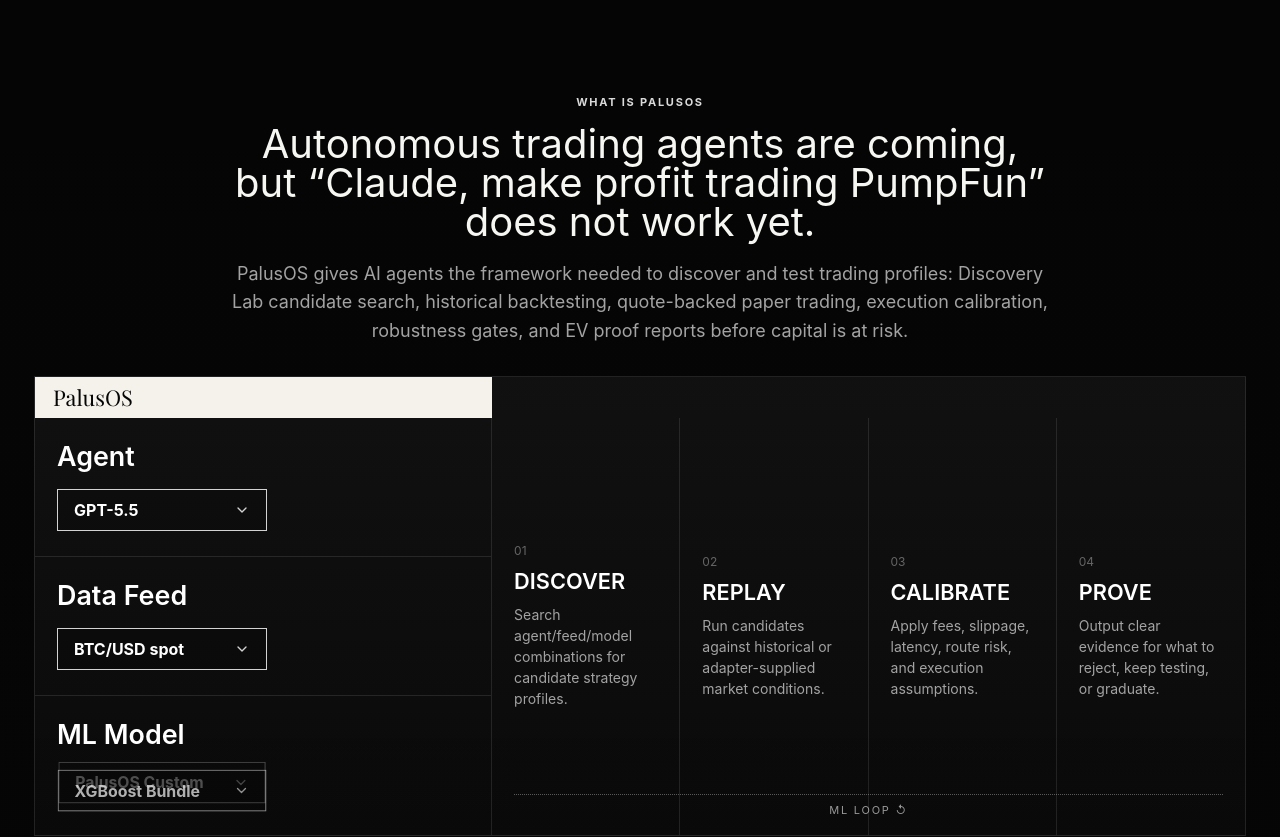
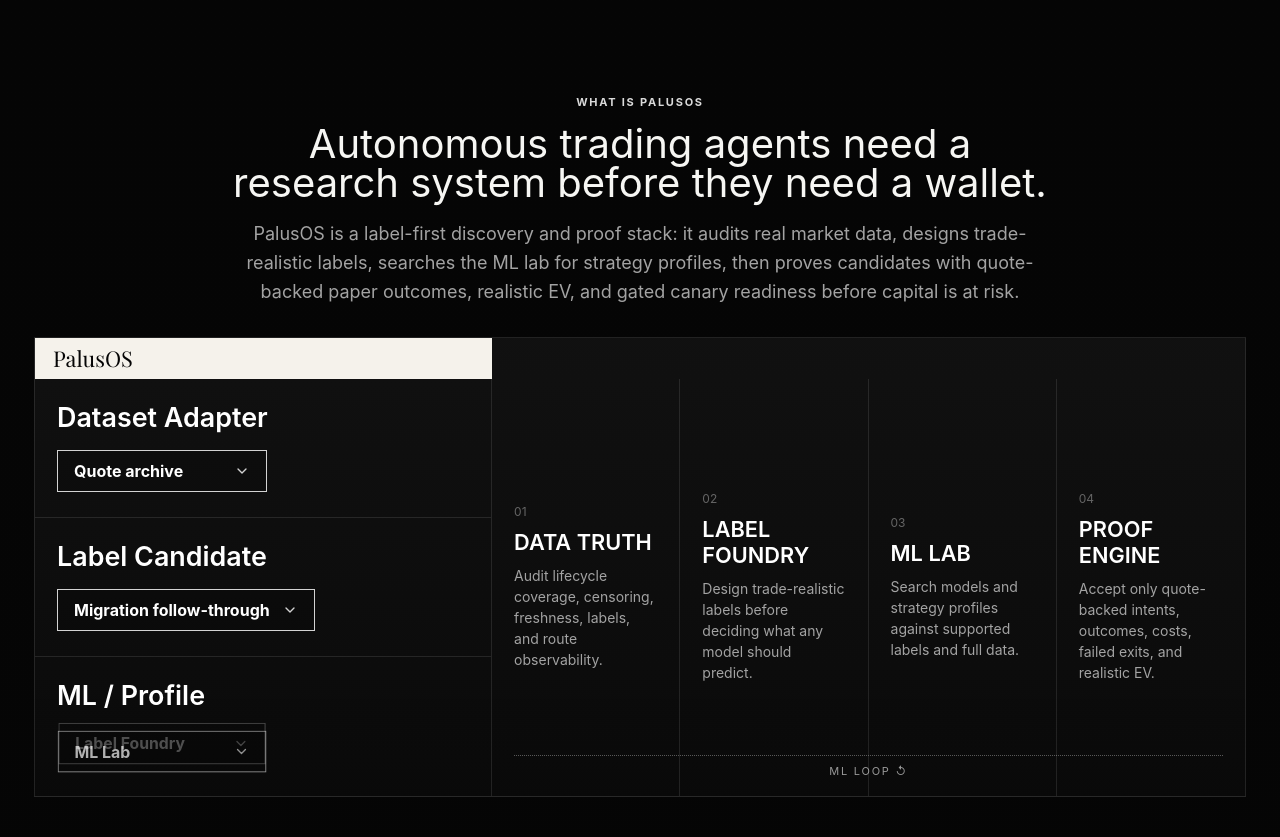
Before and after one commit to jasonheron/palusos, a React (Vite) app: page / in a window 1280 px wide. Shown: the part 802-1639 px from the top of the page. Built offline with nearby package versions, Linux system fonts and the light colour scheme.

Commit message:
Refresh label-first product copy

```diff
--- a/src/App.tsx
+++ b/src/App.tsx
@@ -73,9 +73,9 @@
         </div>
         <p>Candidate profile discovered. Not promoted until realistic EV, execution calibration, robustness, and safety checks all pass.</p>
         <div className="hero-card__rows">
-          <StatusRow icon={<BrainCircuit />} label="Replay + discovery" value="Pass" />
-          <StatusRow icon={<LineChart />} label="Execution-adjusted EV" value="Watch" />
-          <StatusRow icon={<ShieldCheck />} label="Safety gate" value="Locked" />
+          <StatusRow icon={<BrainCircuit />} label="Label foundry" value="Active" />
+          <StatusRow icon={<LineChart />} label="Realistic EV" value="Watch" />
+          <StatusRow icon={<ShieldCheck />} label="Proof gate" value="Locked" />
         </div>
       </div>
     </section>
@@ -113,23 +113,23 @@
 
 function SystemDiagram() {
   const inputs = [
-    { title: 'Agent', options: ['Claude 4.7', 'GPT-5.5', 'Gemini Quant', 'Kimi Trader'] },
-    { title: 'Data Feed', options: ['PumpFun live collector', 'BTC/USD spot', 'SOL perps', 'DEX pool flow'] },
-    { title: 'ML Model', options: ['PalusOS Custom', 'XGBoost Bundle', 'LSTM Regime Model', 'PalusOS Memes'] },
+    { title: 'Dataset Adapter', options: ['PumpFun lifecycle DB', 'Quote archive', 'Agent decisions', 'DEX flow'] },
+    { title: 'Label Candidate', options: ['First 2x continuation', 'Migration follow-through', 'Buyer breadth accel', 'Executable EV'] },
+    { title: 'ML / Profile', options: ['Label Foundry', 'ML Lab', 'Strategy Profile', 'Proof Pack'] },
   ];
   const loop = [
-    { title: 'Discover', text: 'Search agent/feed/model combinations for candidate strategy profiles.' },
-    { title: 'Replay', text: 'Run candidates against historical or adapter-supplied market conditions.' },
-    { title: 'Calibrate', text: 'Apply fees, slippage, latency, route risk, and execution assumptions.' },
-    { title: 'Prove', text: 'Output clear evidence for what to reject, keep testing, or graduate.' },
+    { title: 'Data Truth', text: 'Audit lifecycle coverage, censoring, freshness, labels, and route observability.' },
+    { title: 'Label Foundry', text: 'Design trade-realistic labels before deciding what any model should predict.' },
+    { title: 'ML Lab', text: 'Search models and strategy profiles against supported labels and full data.' },
+    { title: 'Proof Engine', text: 'Accept only quote-backed intents, outcomes, costs, failed exits, and realistic EV.' },
   ];
 
   return (
     <section className="system-section" id="architecture">
       <div className="section-heading compact">
         <span className="eyebrow">What is PalusOS</span>
-        <h2>Autonomous trading agents are coming, but “Claude, make profit trading PumpFun” does not work yet.</h2>
-        <p>PalusOS gives AI agents the framework needed to discover and test trading profiles: Discovery Lab candidate search, historical backtesting, quote-backed paper trading, execution calibration, robustness gates, and EV proof reports before capital is at risk.</p>
+        <h2>Autonomous trading agents need a research system before they need a wallet.</h2>
+        <p>PalusOS is a label-first discovery and proof stack: it audits real market data, designs trade-realistic labels, searches the ML lab for strategy profiles, then proves candidates with quote-backed paper outcomes, realistic EV, and gated canary readiness before capital is at risk.</p>
       </div>
 
       <div className="system-diagram" aria-label="PalusOS system diagram">
@@ -170,15 +170,15 @@
     <section className="modular-section">
       <div className="section-heading compact">
         <span className="eyebrow">Composable by design</span>
-        <h2>Plug in your market feed, strategy runner, gates, and reports.</h2>
-        <p>PalusOS is data-adapter based. This repo ships bundled demo rows for safety, but replacing them with real market feeds makes the same discovery, evaluation, and proof pipeline operate on real inputs.</p>
+        <h2>Plug in data truth, label design, ML search, proof gates, and reports.</h2>
+        <p>PalusOS is adapter based. This repo ships safe demo rows, but the real architecture is built for private lifecycle data, label candidates, model searches, strategy profiles, proof packs, and staged paper/canary promotion.</p>
       </div>
 
       <div className="module-grid">
-        <ModuleCard icon={<Layers3 />} title="Market adapters" items={[...marketAdapters.map((adapter) => `${adapter.name}: ${adapter.description}`), 'Swap bundled demo rows for real feeds in private deployments']} />
-        <ModuleCard icon={<Bot />} title="Strategy discovery" items={['Discover candidate profiles across agent/feed/model combinations', ...strategyRunners.map((runner) => `${runner.name}: ${runner.input}`)]} />
-        <ModuleCard icon={<ShieldCheck />} title="Promotion gates" items={['Reject weak strategies before real capital', 'Require robust EV after outlier removal', 'Graduate only under explicit limits and rollback rules']} />
-        <ModuleCard icon={<LockKeyhole />} title="Clean product package" items={['No private keys or .env files', 'Demo data only', 'Clear scope: evaluation and reporting infrastructure']} />
+        <ModuleCard icon={<Layers3 />} title="Data truth layer" items={[...marketAdapters.map((adapter) => `${adapter.name}: ${adapter.description}`), 'Audit coverage, freshness, censoring, and route observability before modelling']} />
+        <ModuleCard icon={<Bot />} title="Label Foundry + ML Lab" items={['Generate labels as auditable artifacts, not hardcoded guesses', 'Search models, profiles, near-misses, and failure modes across full data']} />
+        <ModuleCard icon={<ShieldCheck />} title="Proof Engine" items={['Require pre-outcome intent, trusted entry/exit quotes, failed-exit accounting, and realistic EV', 'Graduate to paper/canary only under explicit limits']} />
+        <ModuleCard icon={<LockKeyhole />} title="Public-safe package" items={['No private keys or .env files', 'Demo data included', 'Private adapters and wallets stay outside the repo']} />
       </div>
     </section>
   );
@@ -198,28 +198,28 @@
   const stages = [
     {
       step: '00',
-      title: 'Bundled demo data',
-      text: 'Install the repo, run the Vite app, and inspect the public-safe replay rows. Nothing here connects to a wallet, RPC, or private database.',
+      title: 'Public demo shell',
+      text: 'Install the repo, run the Vite app, and inspect the safe UI/data contract. Nothing here ships wallets, private databases, or transaction signing.',
     },
     {
       step: '01',
-      title: 'Private data adapter',
-      text: 'Replace or extend adapter modules with your own market feed, quote, agent-decision, and outcome streams. Keep the normalized row shape stable so reports stay auditable.',
+      title: 'Data Truth layer',
+      text: 'Connect private lifecycle data, quote archives, agent decisions, and outcome streams. Audit freshness, coverage, censoring, and route observability before ML work counts.',
     },
     {
       step: '02',
-      title: 'Paper proof',
-      text: 'Run replay and quote-backed paper proof until execution-adjusted EV, drawdown, largest-winner-removed EV, and sample-density gates survive.',
+      title: 'Label Foundry + ML Lab',
+      text: 'Design labels worth predicting, evaluate supported label families, train/search models, and emit complete strategy profiles with entry, exit, size, and route assumptions.',
     },
     {
       step: '03',
-      title: 'Optional tiny canary',
-      text: 'The public repo does not enable canary trading. In a private operator build, canary must stay disabled by default and require explicit limits, rollback triggers, and human approval.',
+      title: 'Proof Engine → paper',
+      text: 'Record pre-outcome intents, trusted entry/exit quotes, failed quote/exit rows, fees, latency, slippage, and realistic EV before any capital path.',
     },
     {
       step: '04',
-      title: 'Scale only after gates',
-      text: 'Raise caps gradually only after paper and canary evidence agree. Any drift, failed exit, quote mismatch, or drawdown breach rolls back to paper.',
+      title: 'Canary → scale',
+      text: 'Canary is private, tiny, and disabled by default. Scale only after proof, paper, and canary evidence agree; rollback on drift, failed exits, or EV decay.',
     },
   ];
 
@@ -227,10 +227,10 @@
     <section className="deployment-section" id="deployment-path">
       <div className="section-heading compact">
         <span className="eyebrow">From demo to real deployment</span>
-        <h2>A safe path from polished demo rows to private proof infrastructure.</h2>
+        <h2>A safe path from demo shell to label-first autonomous trading research.</h2>
         <p>
           PalusOS is intentionally public-safe: demo inputs in the repo, private adapters in your deployment,
-          paper proof before capital, and no live transaction signing or sending code shipped here.
+          label-first discovery before modelling, proof before capital, and no live transaction signing or sending code shipped here.
         </p>
       </div>
 
@@ -249,9 +249,9 @@
           <div className="module-card__icon"><Layers3 /></div>
           <h3>Data adapter contract</h3>
           <p>
-            Demo feeds live in <code>src/data/agentLabData.ts</code>. Private adapters should emit normalized events with
-            stable IDs, asset/market labels, timestamps, signal/liquidity scores, realized or paper outcome fields,
-            and route-risk/execution-cost assumptions. Keep secrets and private archives outside the public repo.
+            Demo feeds live in <code>src/data/agentLabData.ts</code>. Private adapters should emit auditable lifecycle,
+            quote, decision, and outcome records with stable IDs, timestamps, provenance, route observability,
+            and explicit censoring/unknown handling. Keep secrets and private archives outside the public repo.
           </p>
         </article>
         <article>
@@ -266,8 +266,9 @@
           <div className="module-card__icon"><ShieldCheck /></div>
           <h3>Responsible scaling</h3>
           <p>
-            Start with read-only replay, then paper. If a private canary is approved, use tiny capped exposure, one-way kill
-            switches, quote freshness checks, and automatic rollback on drawdown, failed exit, stale feed, or EV drift.
+            Start with data truth, label discovery, ML search, and quote-backed proof. If a private canary is approved,
+            use tiny capped exposure, one-way kill switches, quote freshness checks, and automatic rollback on failed exits,
+            stale feeds, drawdown, or EV drift.
           </p>
         </article>
       </div>
@@ -297,7 +298,7 @@
       <span className="eyebrow">Why now?</span>
       <h2>Prove before capital.</h2>
       <p>
-        PalusOS gives teams a repeatable way to discover candidate strategy profiles, evaluate them against adapter-backed data, calibrate execution assumptions, and produce clear evidence without claiming live profitability.
+        PalusOS gives teams a repeatable way to turn raw market data into label candidates, ML-tested strategy profiles, quote-backed proof packs, and staged paper/canary decisions without pretending a model deserves capital before the evidence exists.
       </p>
       <a className="button primary" href="#agent-lab">Run the Agent Lab <ArrowRight size={18} /></a>
     </section>
```
Also changed, not shown: 2 other files (tests, documents, lock files or other folders).
